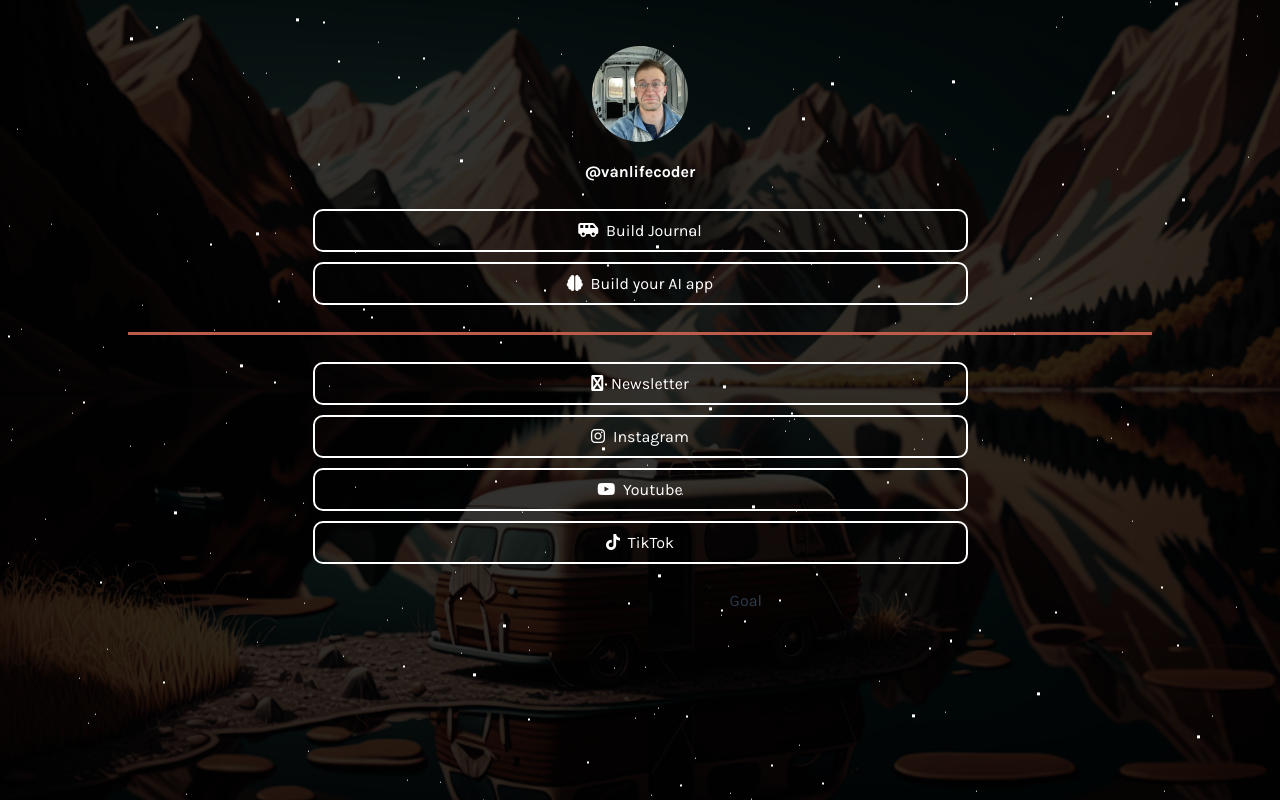
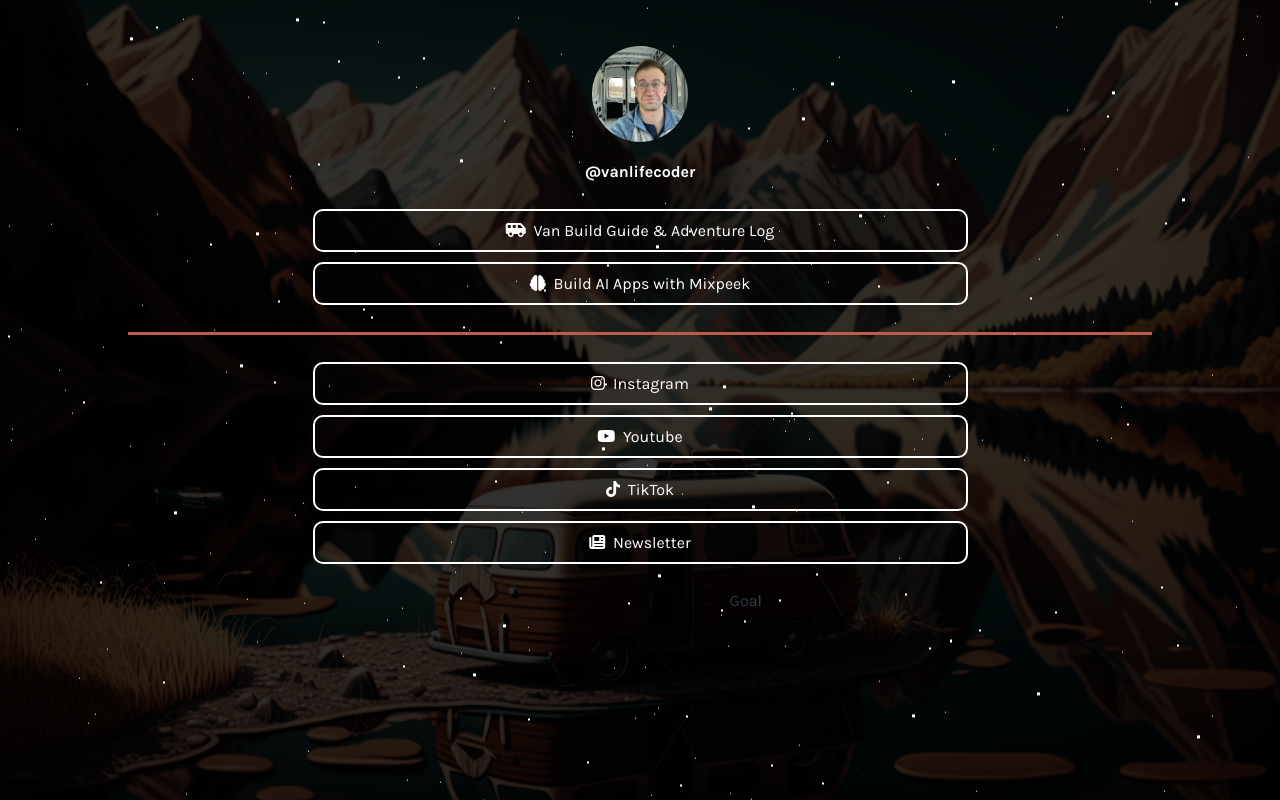
Before and after one commit to esteininger/vanlifecoder, a plain HTML site: page index.html in a window 1280 px wide. Drawn offline with Linux system fonts and the light colour scheme.

Commit message:
Update index.html

```diff
--- a/index.html
+++ b/index.html
@@ -43,20 +43,16 @@
   </div>
 
   <div class="links">
-    <a class="link" href="https://vanlifecoder.notion.site/vanLifeCoder-2abba50d9cb14b03b292e76eea5cc3cd"
-      target="_blank">
-      <i class="fa-solid fa-van-shuttle">&nbsp;</i> Build Journal
+    <a class="link featured" href="https://vanlifecoder.notion.site/vanLifeCoder-2abba50d9cb14b03b292e76eea5cc3cd" target="_blank">
+      <i class="fa-solid fa-van-shuttle">&nbsp;</i> Van Build Guide & Adventure Log
     </a>
-    <a class="link" href="https://mixpeek.com?utm_source=vanlifecoder" target="_blank">
-      <i class="fa-solid fa-brain">&nbsp;</i> Build your AI app
+    <a class="link featured" href="https://mixpeek.com?utm_source=vanlifecoder" target="_blank">
+      <i class="fa-solid fa-brain">&nbsp;</i> Build AI Apps with Mixpeek
     </a>
   </div>
   <hr>
 
   <div class="links second-links">
-    <a class="link" href="https://vanlifecoder.beehiiv.com/" target="_blank">
-      <i class="fab fa-newspaper">&nbsp;</i> Newsletter
-    </a>
     <a class="link" href="https://www.instagram.com/vanlifecoder/" target="_blank">
       <i class="fab fa-instagram">&nbsp;</i> Instagram
     </a>
@@ -66,6 +62,9 @@
     <a class="link" href="https://www.tiktok.com/@vanlifecoder" target="_blank">
       <i class="fab fa-tiktok">&nbsp;</i> TikTok
     </a>
+   <a class="link" href="https://vanlifecoder.beehiiv.com/" target="_blank">
+      <i class="fa-solid fa-newspaper">&nbsp;</i> Newsletter
+    </a>
   </div>
 
   <div id="hashtag">
```
